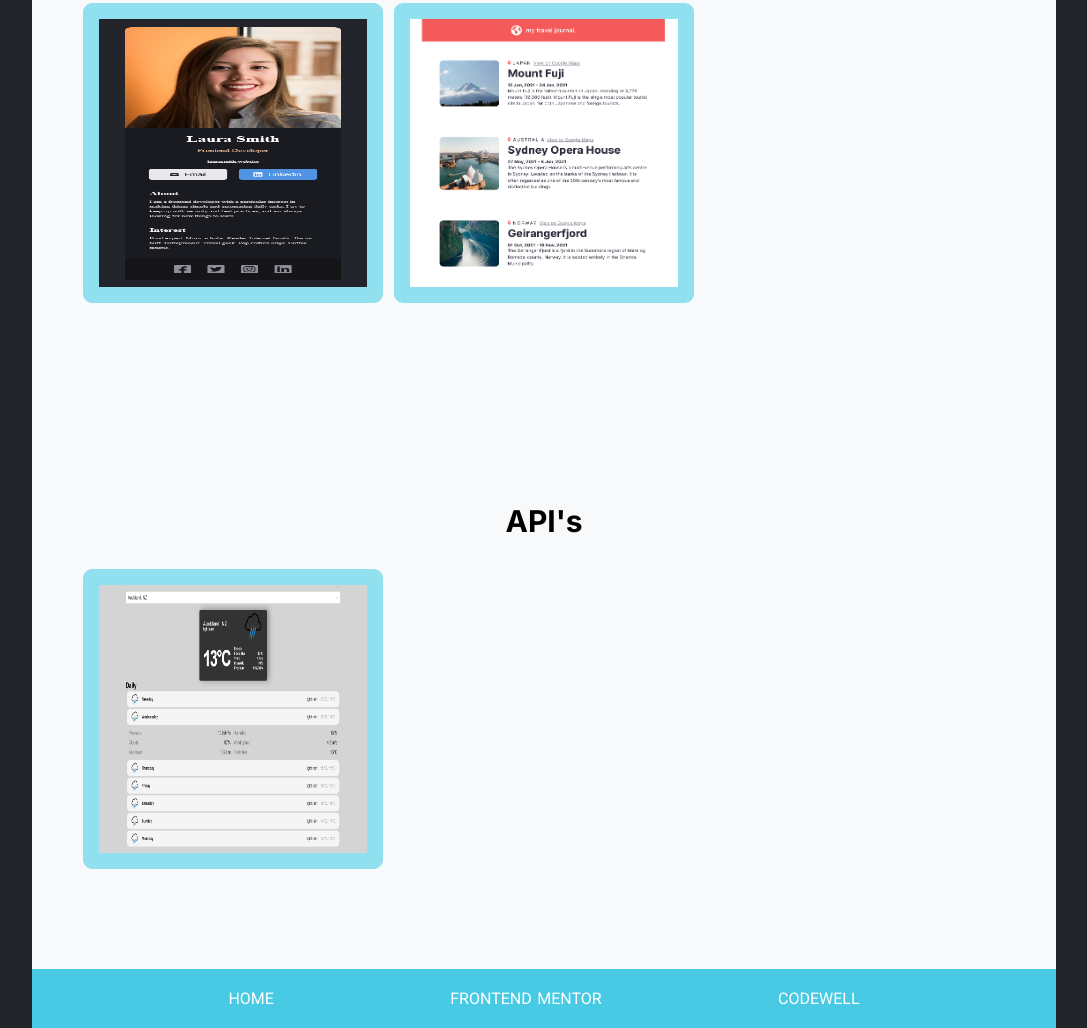
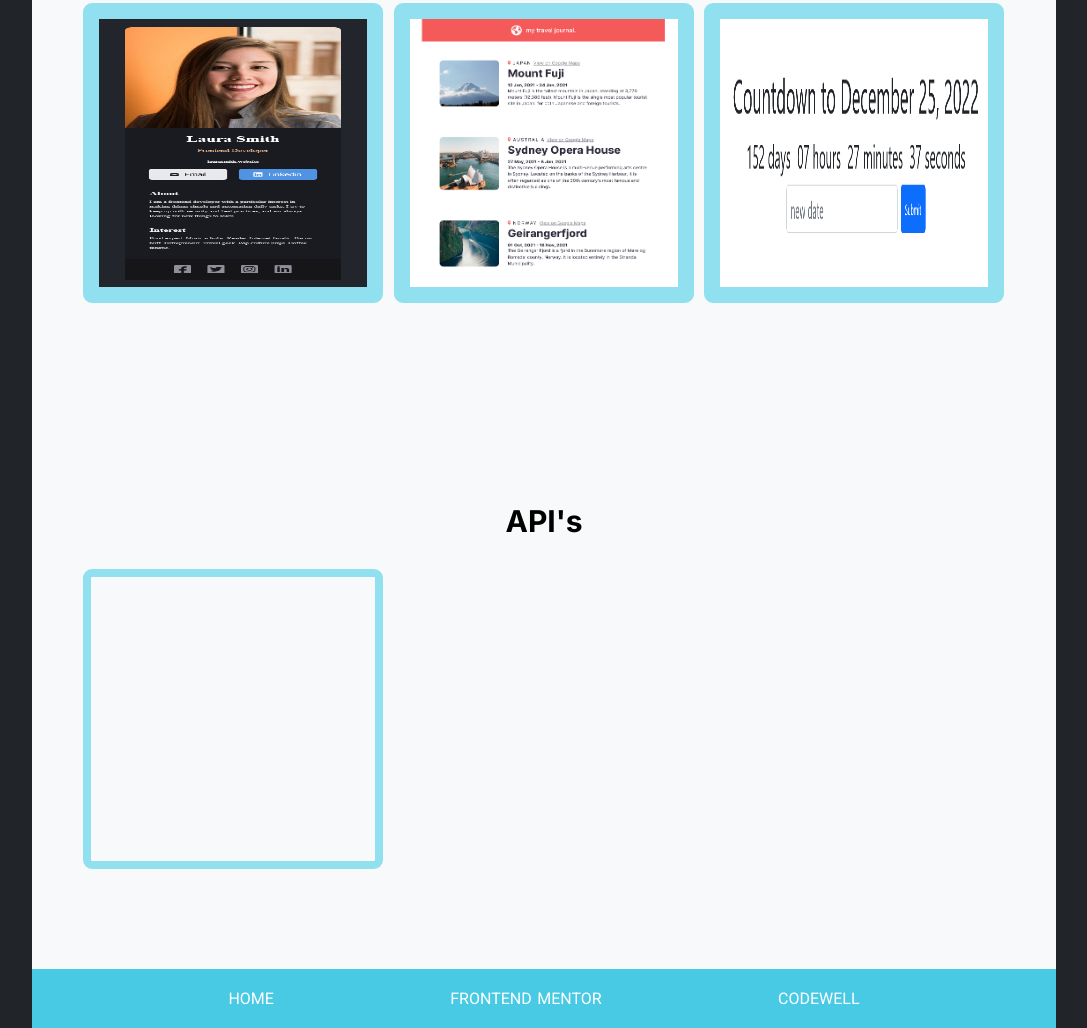
Before and after one commit to bc464/website-profile-project, a plain HTML site: page index.html in a window 1280 px wide. Shown: the part 2399-3427 px from the top of the page, without its empty margins (96-1183 px from the left). Drawn offline with Linux system fonts and the light colour scheme.

Commit message:
added reract project and image

```diff
--- a/index.html
+++ b/index.html
@@ -63,15 +63,20 @@
           src="images/react/traveljournal.png"
           alt="business card" class="react-img"></a>
         </div>
+        <div class="api-item">
+          <a href="https://bc464.github.io/countdown-champ/" target="_blank"><img
+          src="images/react/countdown-champ.png"
+          alt="countdown-champ" class="react-img"></a>
+        </div>
       </div>
     </section>
     <section class="API-section" id="api">
       <h2>API's</h2>
       <div class="api-container">
         <div class="api-item">
-          <a href="https://bc464.github.io/react-weather-app/" target="_blank"><img
+          <!-- <a href="https://bc464.github.io/react-weather-app/" target="_blank"><img
           src="images/API-images/React Weather App freeCodeCamp.png"
-          alt="weather-api" class="api-image"></a>
+          alt="weather-api" class="api-image"></a> -->
         </div>
       </div>
     </section>
```
Also changed, not shown: images/react/countdown-champ.png (added).
